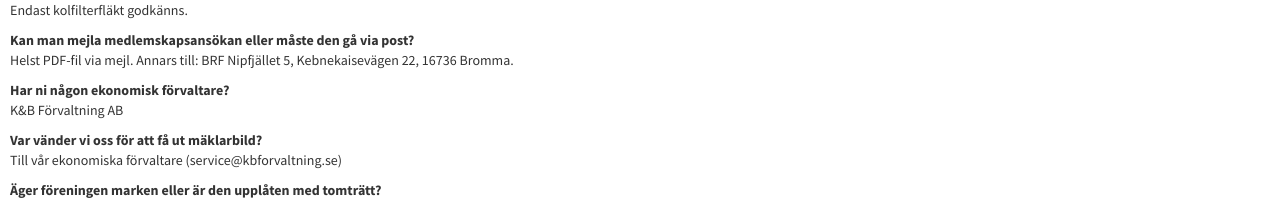
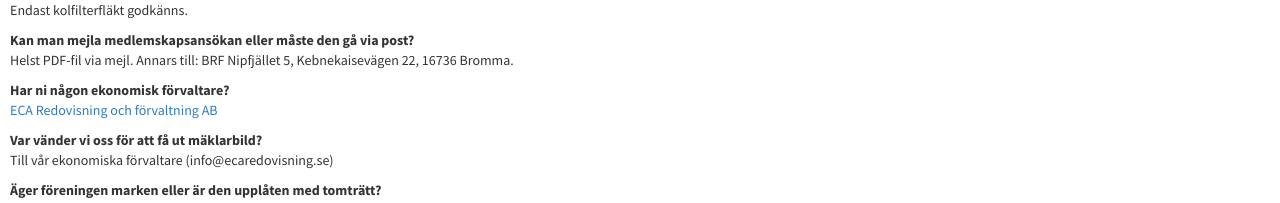
Before and after one commit to nipfjallet5/nipfjallet5.github.io, a Jekyll site: the page built from pages/maklare.md, in a window 1280 px wide. Shown: the part 1980-2183 px from the top of the page. Built offline with Jekyll 4.4.1, drawn with Linux system fonts in a browser that asks for light colours.

Commit message:
Update maklare.md

```diff
--- a/pages/maklare.md
+++ b/pages/maklare.md
@@ -117,10 +117,10 @@ Endast kolfilterfläkt godkänns.
 Helst PDF-fil via mejl. Annars till: BRF Nipfjället 5, Kebnekaisevägen 22, 16736 Bromma.
 
 **Har ni någon ekonomisk förvaltare?**\\
-K&B Förvaltning AB
+<a href="https://ecaredovisning.se">ECA Redovisning och förvaltning AB</a>
 
 **Var vänder vi oss för att få ut mäklarbild?**\\
-Till vår ekonomiska förvaltare (service@kbforvaltning.se)
+Till vår ekonomiska förvaltare (info@ecaredovisning.se)
 
 **Äger föreningen marken eller är den upplåten med tomträtt?**\\
 Det är tomträtt.
```
